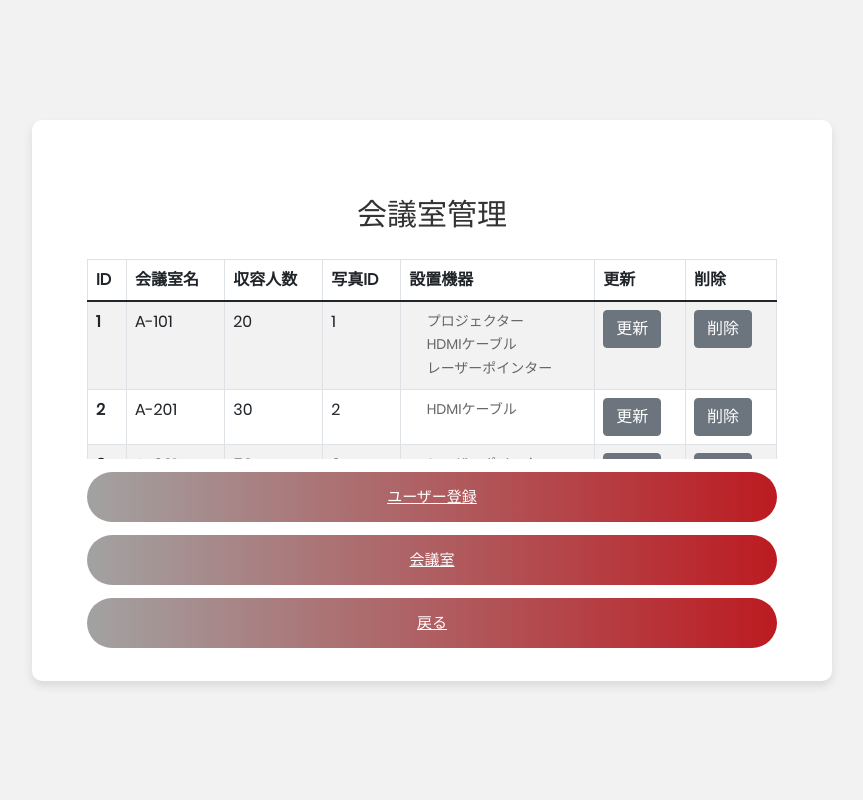
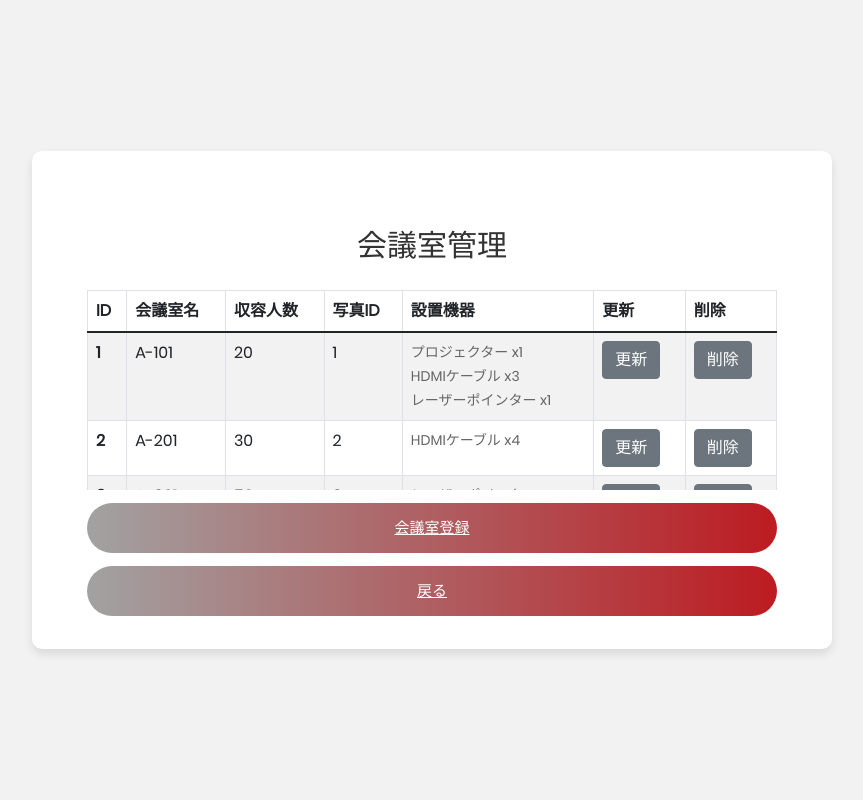
Before and after one commit to T1-2022/yoyaku, a Flask app: page /admin_room/ in a window 1280 px wide. Shown: the whole page, without its empty margins (208-1071 px from the left). Run offline with Flask 2, Linux system fonts and the light colour scheme; data comes from the database, SQL or seed files in the repository.

Commit message:
設置機器数変更

```diff
--- a/app/templates/admin_room.html
+++ b/app/templates/admin_room.html
@@ -34,9 +34,9 @@
                             <td>{{ conference.__dict__['capacity'] }}</td>
                             <td>{{ conference.__dict__['fhoto_id'] }}</td>
                             <td>
-                                {% for equipment in conference.equipments %}
-                                    <p class="card-text">&emsp; {{ equipment.__dict__['name'] }}
-                                {% endfor %}
+                                {% for equipment in conference.conference_equipments %}
+                                    <p class="card-text">{{ equipment.equipments.__dict__['name'] }} x{{ equipment.__dict__['num'] }}</p>
+                          {% endfor %}
                             </td>
                             <td><button type="button" class="btn btn-secondary" data-bs-toggle="modal" data-bs-target="#ChangeRoom{{conference.__dict__['conference_id'] }}">更新</button>
                                 <form class="login100-form" method="post">
@@ -73,7 +73,7 @@
                                                                 <input class="inputadmin100" type="text" name="equipment{{ eq.__dict__['equipment_id'] }}"
                                                                        {% for equipment in conference.conference_equipments %}
                                                                             {% if eq.__dict__['equipment_id']==equipment.__dict__['equipment_id'] %}
-                                                                                value="{{ equipment.__dict__['equipment_id']}}"
+                                                                                value="{{ equipment.__dict__['num']}}"
                                                                             {% endif %}
                                                                        {% endfor %}>
                                                             </div>
@@ -116,33 +116,23 @@
                         </tr>
                         </tbody>
                     </table>
-
                 </div>
                 <div class="container-admin100-form-btn">
                     <div class="wrap-admin100-form-btn">
                         <div class="admin100-form-bgbtn"></div>
-                            <a type="button" class="admin100-form-btn" href="{{ url_for(('admin_user_add.admin_user_add')) }}">
-								ユーザー登録
+                            <a type="button" class="admin100-form-btn" href="{{ url_for(('admin_main.admin_main')) }}">
+								会議室登録
 							</a>
                         </div>
                 </div>
-
                 <div class="container-admin100-form-btn">
                     <div class="wrap-admin100-form-btn">
                         <div class="admin100-form-bgbtn"></div>
-                            <a type="button" class="admin100-form-btn" href="{{ url_for(('admin_room.admin_room')) }}">
-								会議室
+                            <a type="button" class="admin100-form-btn" href="{{ url_for(('admin_main.admin_main')) }}">
+								戻る
 							</a>
                         </div>
                 </div>
-
-                <div class="container-admin100-form-btn">
-                    <div class="wrap-admin100-form-btn">
-                        <div class="admin100-form-bgbtn"></div>
-                            <a type="button" class="admin100-form-btn" href="{{ url_for('main_tab.main_tab') }}">
-								戻る
-							</a>
-                        </div>
 	</div>
     </div>
         </div>
```
